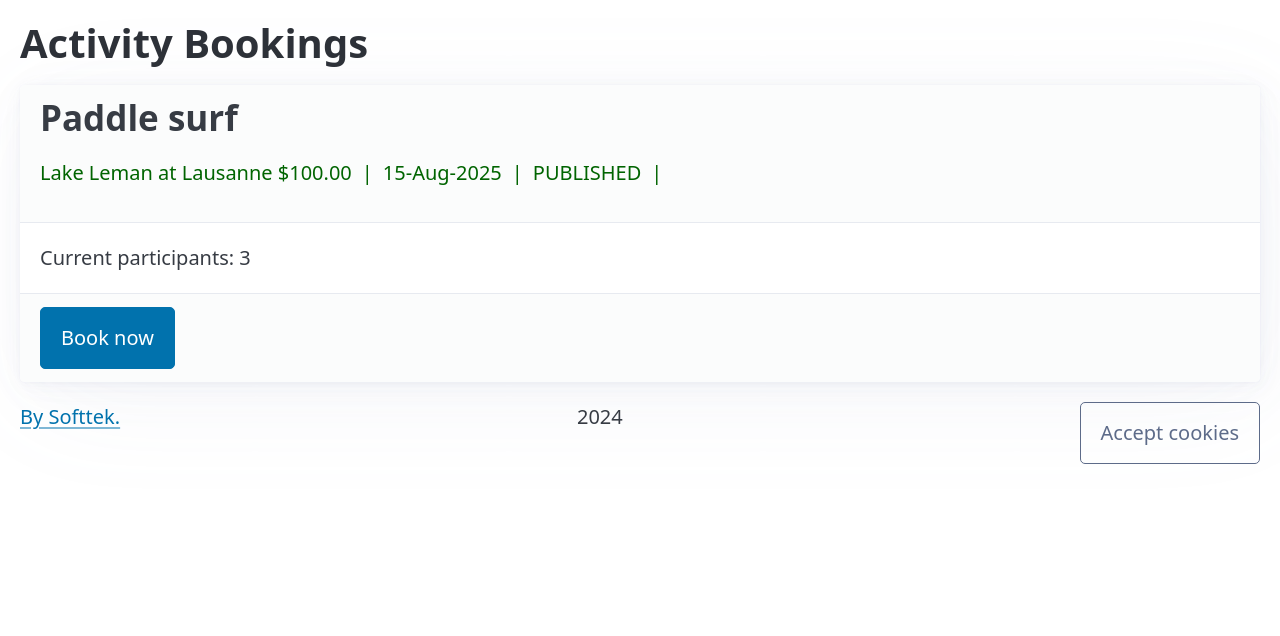
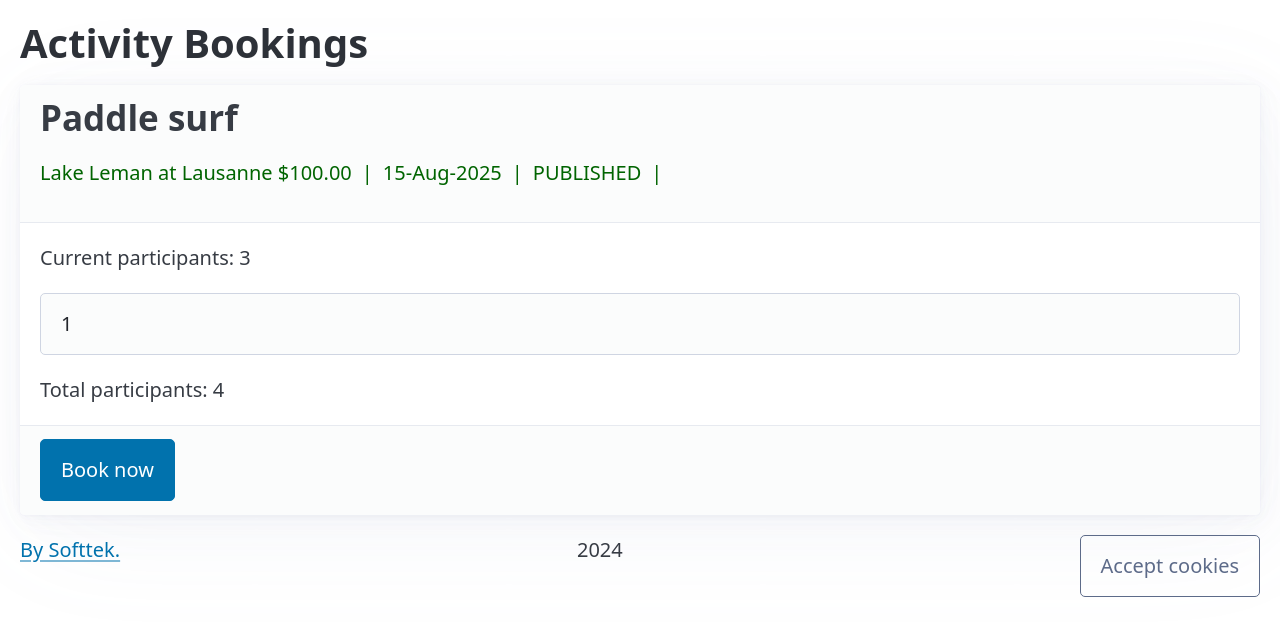
Before and after one commit to RafaAgui/ActivityBooking, an Angular app: page / in a window 1280 px wide. Shown: the top 636 px of the page. Built offline with nearby package versions, Linux system fonts and the light colour scheme.

Commit message:
feat: complete booking

```diff
--- a/src/app/bookings/bookings.component.ts
+++ b/src/app/bookings/bookings.component.ts
@@ -1,11 +1,12 @@
 import { CurrencyPipe, DatePipe, UpperCasePipe } from '@angular/common';
 import { ChangeDetectionStrategy, Component } from '@angular/core';
+import { FormsModule } from '@angular/forms';
 import { Activity } from '../domain/activity.type';
 
 @Component({
   selector: 'app-bookings',
   standalone: true,
-  imports: [CurrencyPipe, DatePipe, UpperCasePipe],
+  imports: [CurrencyPipe, DatePipe, UpperCasePipe, FormsModule],
   template: `
     <article>
       <header>
@@ -18,14 +19,17 @@ import { Activity } from '../domain/activity.type';
       </header>
       <main>
         <p>Current participants: {{ currentParticipants }}</p>
+        <input type="number" [(ngModel)]="newParticipants" />
+        <p>Total participants: {{ currentParticipants +  newParticipants}}</p>
       </main>
       <footer>
-        <button class="primary">Book now</button>
+        <button class="primary" (click)="onBookingClick()">Book now</button>
       </footer>
     </article>
   `,
   styles:
-  `.draft {
+  `
+  .draft {
     color: violet;
     font-style: italic;
   }
@@ -66,4 +70,8 @@ export class BookingsComponent {
   };
 
   currentParticipants = 3;
+  newParticipants = 1;
+  onBookingClick(){
+    console.log('Booking participant', this.currentParticipants +  this.newParticipants)
+  }
 }
```
